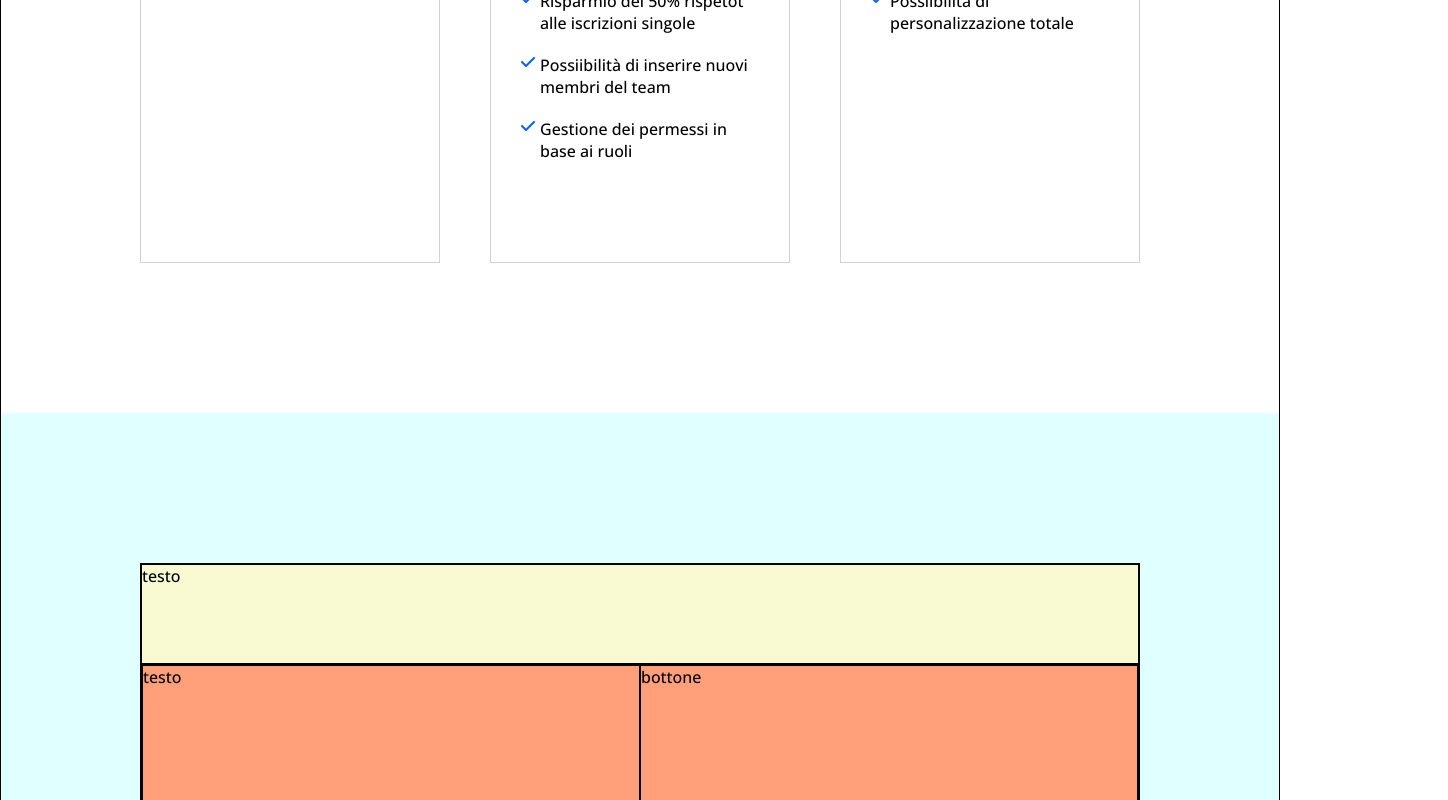
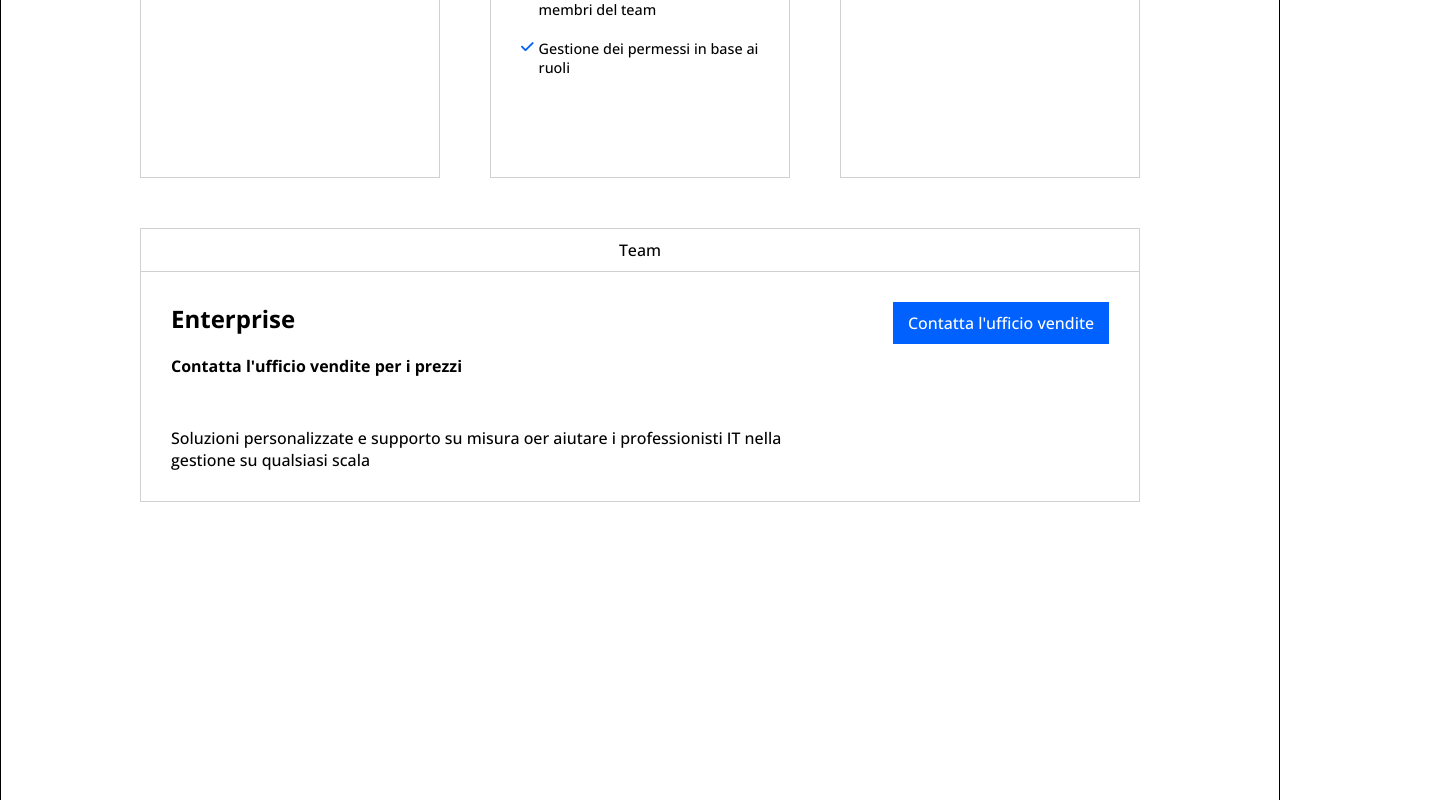
Before and after one commit to aldoaquino451/htmlcss-dropbox, a plain HTML site: page index.html in a window 1280 px wide. Shown: the part 2000-2800 px from the top of the page, 1448 px wide, since content can reach past the window. Drawn offline with nearby package versions, Linux system fonts and the light colour scheme.

Commit message:
[edit]: section Piani di Pagamento

```diff
--- a/css/style.css
+++ b/css/style.css
@@ -10,8 +10,6 @@ header heigth 80px e 750px
 ----------------*/
 
 :root {
-  --color-box: #e0ffff; /**/
-  --color-element: #f08080; /**/
   --blue-button: #0061ff;
   --lightblue-jumbo: #b4d0e7;
   --grey-language: #999999;
@@ -44,15 +42,36 @@ html {
   font-weight: 500;
 }
 
+main section {
+  padding: 150px 0;
+}
+
+
+h1 {
+  font-size: 5rem;
+  font-weight: 800;
+}
+
+h2 {
+  font-size: 3rem;
+}
+
+h3 {
+  font-size: 1.5rem;
+}
+
 a {
   text-decoration: none;
   color: black;
-  font-size: 1rem;
   text-align: center;
 }
 
 li {
   list-style: none;
+}
+
+.btn {
+  display: inline-block;
 }
 
 .btn.blue {
@@ -68,75 +87,6 @@ li {
   padding: 10px 15px;
 }
 
-
-/* Utilities */
-
-.container-big {
-  width: 90%;
-  max-width: 1200px;
-  margin: 0  auto;
-}
-.container-small {
-  width: 90%;
-  max-width: 1000px;
-  margin: 0  auto;
-}
-
-.d-flex {
-  display: flex;
-}
-
-.row {
-  display: flex;
-  flex-direction: row;
-}
-.col {
-  display: flex;
-  flex-direction: column;
-}
-
-.s-between {
-  justify-content: space-between;
-}
-.centered {
-  justify-content: center;
-  align-items: center;
-}
-
-/**/
-.debug-box {
-  min-height: 200px;
-  border: 1px solid black;
-  background-color: var(--color-box);
-}
-
-.debug {
-  min-height: 100px;
-  width: 150px;
-  border: 1px dotted brown;
-  background-color: var(--color-element);
-}
-
-
-.div-1 {
-  background-color: lightblue;
-  border: 1px solid black;
-}
-
-.div-2 {
-  background-color: lightgoldenrodyellow;
-  border: 1px solid black;
-}
-
-.div-3 {
-  background-color: lightsalmon;
-  border: 1px solid black;
-}
-
-.div-4 {
-  background-color: lightseagreen;
-  border: 1px solid black;
-}
 
 /* ---------------
     HEADER
@@ -161,8 +111,6 @@ li {
 
 .jumbo h1 {
   padding: 50px 0;
-  font-size: 5rem;
-  font-weight: 800;
 }
 
 .jumbo-content {
@@ -198,20 +146,14 @@ li {
     MAIN
 ----------------*/
 
-main section {
-  padding: 150px 0;
-}
+/* PIANI DI PAGAMENTO */
 
-section:first-child {
-  background-color: white;
-}
 
-/* fatturazione */
+/* Fatturazione */
 .billing {
   padding-bottom: 50px;
 }
 .billing h2 {
-  font-size: 3rem;
   padding-bottom: 50px;
 }
 .billing ul {
@@ -228,9 +170,10 @@ section:first-child {
 }
 
 
-/* piani di pagamento */
+/* Piani */
 .plans {
   gap: 50px;
+  font-size: 0.9rem;
 }
 
 .plan {
@@ -249,7 +192,6 @@ section:first-child {
 }
 
 .plan-content h3 {
-  font-size: 1.5rem;
   padding-bottom: 20px;
 }
 
@@ -281,7 +223,6 @@ section:first-child {
   gap: 5px;
 }
 
-/**/
 .plan-content-cart span {
   padding-bottom: 40px;
   border-bottom: 1px solid var(--light-grey);
@@ -290,10 +231,8 @@ section:first-child {
 .plan-content-cart a {
   text-decoration: underline;
 }
-/**/
 
-/* before */
-
+/* Piani::before */
 li::before {
   font-family: var(--font-awesome);
   font-weight: 900;
@@ -313,6 +252,36 @@ li::before {
   content: '\f00c';
   color: var(--blue-button);
 }
+
+/* Enterprise */
+.enterprise {
+  border: 1px solid var(--light-grey);
+  margin-top: 50px;
+}
+
+.enterprise-type {
+  border-bottom: 1px solid var(--light-grey);
+  text-align: center;
+  padding: 10px;
+}
+
+.enterprise-content {
+  padding: 30px;
+}
+
+.enterprise-content .text {
+  width: 70%;
+  padding-right: 20px;
+}
+
+.enterprise-content h4 {
+  padding: 20px 0 50px 0;
+}
+
+
+/* CONTATTATO PER PARTNER */
+
+
 
 
 /**/
@@ -399,28 +368,6 @@ footer .div-2 {
 /*
 MAIN
 
-
-i419 2:3nrebr55' CScrivi un commento sembrecne vadat... Ne parlerà con ...ore domani e ti rara sapere Ideo.,
-ris Team lozunda
-Advanced Enterprise
-▪ 18.00 Confattaci /utente/mese
-30 3 o più utenti
-• Tutto lo spazio di cui ha bisogno il tuo team
-Sofistica. funzioni di controllo e per tenere al sicuro tutti i file del tuo .am
-Prova gratis per 30 giorni
-oopure deqUISta Ora
-Punti salienti del plano ne Nessun limite di spazio per i file Cartelle emme su dispositivi ne mobili Risparmio stirate rispetto alle iscrizioni singole Possibilità di inserire nuovi membri del team Gestione dei permessi in base ai ruoli
-Team
-Soluzioni personalizzate e supporto su misura per aiutare i professioni. O nella gestione su qualsiasi scala.
-
-▪ 10 o più utenti
-• Soluzioni personalizzatili per la tua azienda
-assistenza .rsonalizzata aiutare gli amministratori in una gestione su larga scala
-Conf..
-oppure acquista Ora
-Punti salienti del piano
-ne Cartelle emme su dispositivi mobili Servizio assistenza 24/11 Possibilità di personalizzazione totale
-Contatta PufRtto vendite
 Entra in contatto con un partner Dropbox Trova un partner Dropbox e HelloSign di fiducia. Ottieni le soluzioni e i servizi necessari per raggiungere i tuoi obiettivi aziendali, tra cui implementazione, integrazione, gestione e supporto continui.
 Trova un partner
 Esegui più operazioni con Dropbox Business
@@ -502,3 +449,71 @@ la Italiano ■
     </div>
  -->
 */
+
+
+/* Utilities */
+
+.container-big {
+  width: 90%;
+  max-width: 1200px;
+  margin: 0  auto;
+}
+.container-small {
+  width: 90%;
+  max-width: 1000px;
+  margin: 0  auto;
+}
+
+.d-flex {
+  display: flex;
+}
+
+.row {
+  display: flex;
+  flex-direction: row;
+}
+.col {
+  display: flex;
+  flex-direction: column;
+}
+
+.s-between {
+  justify-content: space-between;
+}
+.centered {
+  justify-content: center;
+  align-items: center;
+}
+
+/**/
+.debug-box {
+  min-height: 200px;
+  border: 1px solid black;
+}
+
+.debug {
+  min-height: 100px;
+  width: 150px;
+  border: 1px dotted brown;
+}
+
+
+.div-1 {
+  background-color: lightblue;
+  border: 1px solid black;
+}
+
+.div-2 {
+  background-color: lightgoldenrodyellow;
+  border: 1px solid black;
+}
+
+.div-3 {
+  background-color: lightsalmon;
+  border: 1px solid black;
+}
+
+.div-4 {
+  background-color: lightseagreen;
+  border: 1px solid black;
+}
--- a/index.html
+++ b/index.html
@@ -66,7 +66,9 @@
 
 
   <main class="debug-box">
-    <section class="section-1">
+
+    <!-- PIANI DI PAGAMENTO -->
+    <section>
       <div class="container-small col">
 
         <div class="billing">
@@ -156,34 +158,45 @@
           </div>
 
         </div>
-      </div>
 
-    </section>
-
-    <section class="section-2">
-      <div class="container-small">
-        <div class="div-1 col">
-          <div class="div-2">testo</div>
-          <div class="div-2 row">
-            <div class="div-3">testo</div>
-            <div class="div-3">bottone</div>
+        <div class="enterprise col">
+          <div class="enterprise-type">
+            <span>Team</span>
+          </div>
+          <div class="enterprise-content row s-between">
+            <div class="text">
+              <h3>Enterprise</h3>
+              <h4>Contatta l'ufficio vendite per i prezzi</h4>
+              <p>Soluzioni personalizzate e supporto su misura oer aiutare i professionisti IT nella gestione su qualsiasi scala</p>
+            </div>
+            <div class="button">
+              <a class="btn big blue" href="#">Contatta l'ufficio vendite</a>
+            </div>
           </div>
         </div>
+
       </div>
     </section>
+    <!-- // PIANI DI PAGAMENTO -->
 
-    <section class="section-3">
+    <!-- CONTATTATO PER PARTNER -->
+    <section>
       <div class="container-small">
-        <div class="div-1 row">
-          <div class="div-2">immagine</div>
-          <div class="div-2 col">
-            <div class="div-3">testo</div>
-            <div class="div-3">bottone</div>
+
+        <div class="partner row">
+          <div class="partner-image">
+            <img src="./img/partner.png" alt="partner">
+          </div>
+          <div class="partner-content col">
+            <h3>Entra in contatto con un partner Dropbox</h3>
+            <p>Trova un partner Dropbox e HelloSign di fiducia. Ottieni le soluzioni e i servizi necessari per raggiungere i tuoi obiettivi aziendali, tra cui implementazione, integrazione, gestione e supporto continui. </p>
+            <a href="#">Trova un partner</a>
           </div>
         </div>
+
       </div>
-
     </section>
+    <!-- // CONTATTATO PER PARTNER -->
 
     <section class="section-4">
       <div class="container-small">
```
